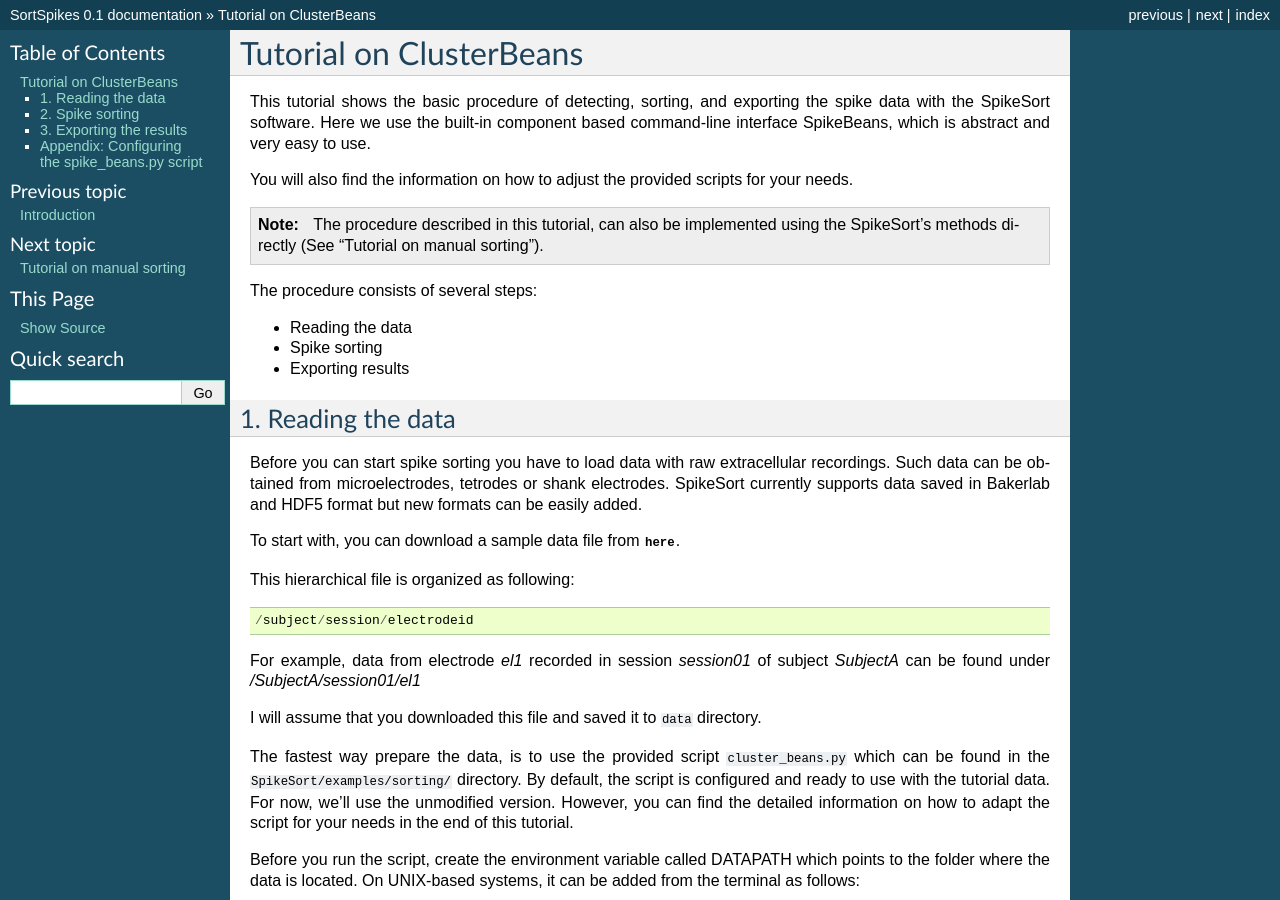
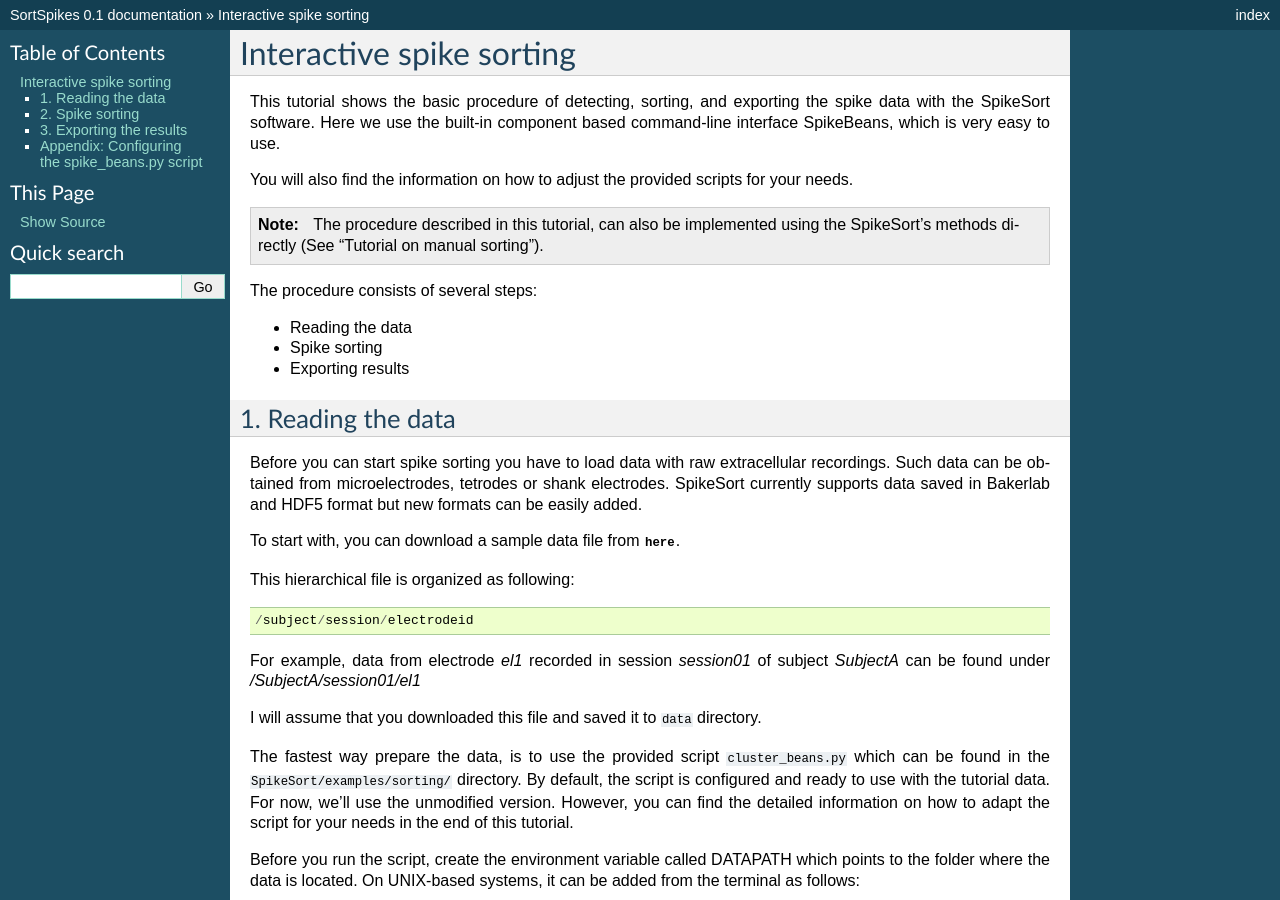
Before and after one commit to btel/SpikeSort, a Sphinx documentation site: the page built from docs/source/tutorial_beans.rst, in a window 1280 px wide and 900 px high. Built offline with Sphinx 7.4.7, drawn with Linux system fonts in a browser that asks for light colours; formulas are drawn with MathJax 3; pages that are not in the unit, such as notebooks, are missing from menus; some of the changed text lies outside the part shown.

Commit message:
updated doc toc

```diff
--- a/docs/source/index.rst
+++ b/docs/source/index.rst
@@ -12,8 +12,7 @@ Contents:
    :maxdepth: 2
 
    intro
-   tutorial_beans
-   tutorial_manual
+   tutorials
    datastructures
 
 Modules:
--- a/docs/source/tutorial_beans.rst
+++ b/docs/source/tutorial_beans.rst
@@ -1,6 +1,5 @@
-========================
-Tutorial on ClusterBeans
-========================
+Interactive spike sorting
+=========================
 
 .. testsetup::
 
@@ -9,7 +8,7 @@ Tutorial on ClusterBeans
 
 This tutorial shows the basic procedure of detecting, sorting, and exporting the spike data
 with the SpikeSort software. Here we use the built-in component based command-line interface
-SpikeBeans, which is abstract and very easy to use.
+SpikeBeans, which is very easy to use.
 
 You will also find the information on how to adjust the provided scripts for your needs.
 
--- a/docs/source/tutorial_manual.rst
+++ b/docs/source/tutorial_manual.rst
@@ -1,5 +1,4 @@
-==========================
-Tutorial on manual sorting
+Using low-level interface
 ==========================
 
 .. testsetup::
```
